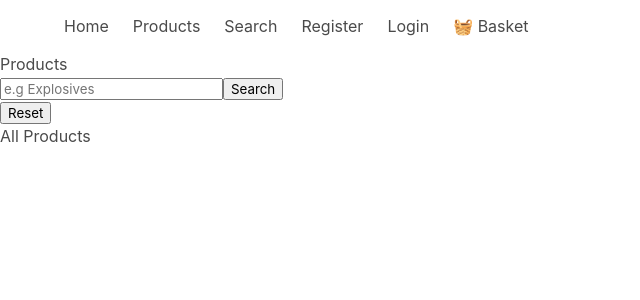
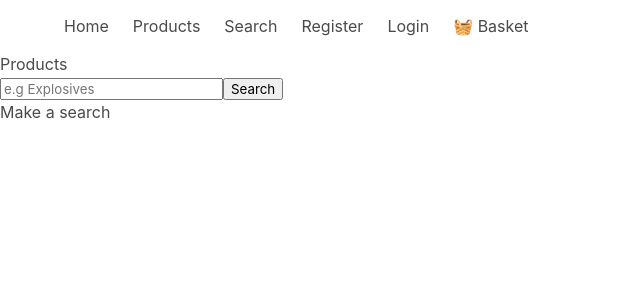
Before and after one commit to shawn-ng/Be-Panic-App-Front-End, a React app: page /search in a window 1280 px wide. Shown: the top 300 px of the page, without its empty margins (0-640 px from the left). Built offline with nearby package versions, Linux system fonts and the light colour scheme.

Commit message:
working-search

```diff
--- a/src/api/Api.js
+++ b/src/api/Api.js
@@ -26,6 +26,9 @@ export const searchProducts = async (query) => {
       q: query,
     },
   }
+  const { data } = await axios.request(options)
+  console.log('this is the api data log in api.js', data)
+  return data
 }
 
 export const createProducts = async (newProduct) => {
--- a/src/components/common/Search.js
+++ b/src/components/common/Search.js
@@ -1,24 +1,17 @@
-import React, { useEffect, useState } from 'react'
-import Products from './Products'
+import React, { useState } from 'react'
 import { searchProducts } from '../../api/Api'
+import ProductCard from '../../products/ProductCard'
 
 const Search = () => {
-  const [products, setProducts] = useState([])
+  const [products, setProducts] = useState()
   const [q, setQ] = useState('')
-  const [availableCategory, setAvailableCategory] = useState([])
-  const [visibleCategory, setVisibleCategory] = useState(null)
 
-  const search = function (event) {
+  const search = async function (event) {
     event.preventDefault()
-    searchProducts(q).then((products) => setProducts(products))
+    const item = await searchProducts(q)
+
+    setProducts(item)
   }
-
-  useEffect(() => {
-    const categories = products
-      .map((p) => p.categories)
-      .filter((c) => c !== null)
-    setAvailableCategory([...new Set(products)])
-  }, [products])
 
   return (
     <>
@@ -33,24 +26,18 @@ const Search = () => {
         <input type="submit" value="Search" />
       </form>
       <div>
-        {availableCategory.map((category) => (
-          <button onClick={() => setAvailableCategory(category)}>
-            {category}
-          </button>
-        ))}
-        <button onClick={() => setVisibleCategory(null)}>Reset</button>
+        {products ? (
+          products.map((product) => (
+            <ProductCard
+              key={product._id}
+              {...product}
+              imageUrl={product.image.url}
+            />
+          ))
+        ) : (
+          <p>Make a search</p>
+        )}
       </div>
-      {/* add image to make it nice */}
-      <section>
-        <h2>All Products</h2>
-        <div>
-          {products
-            .filter((p) => !visibleCategory || p.categories === visibleCategory)
-            .map((product) => (
-              <Products key={product._id} {...product} />
-            ))}
-        </div>
-      </section>
     </>
   )
 }
```
